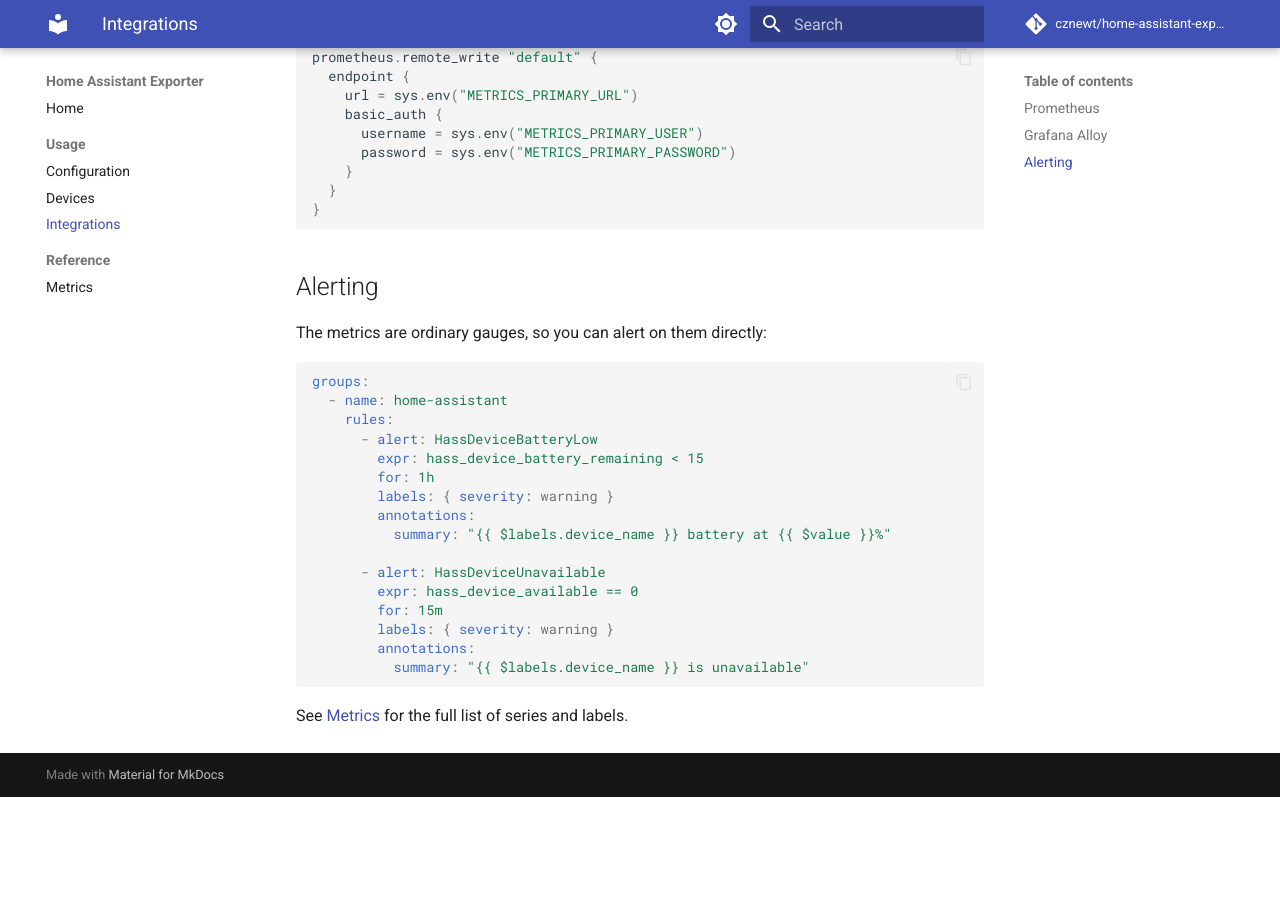
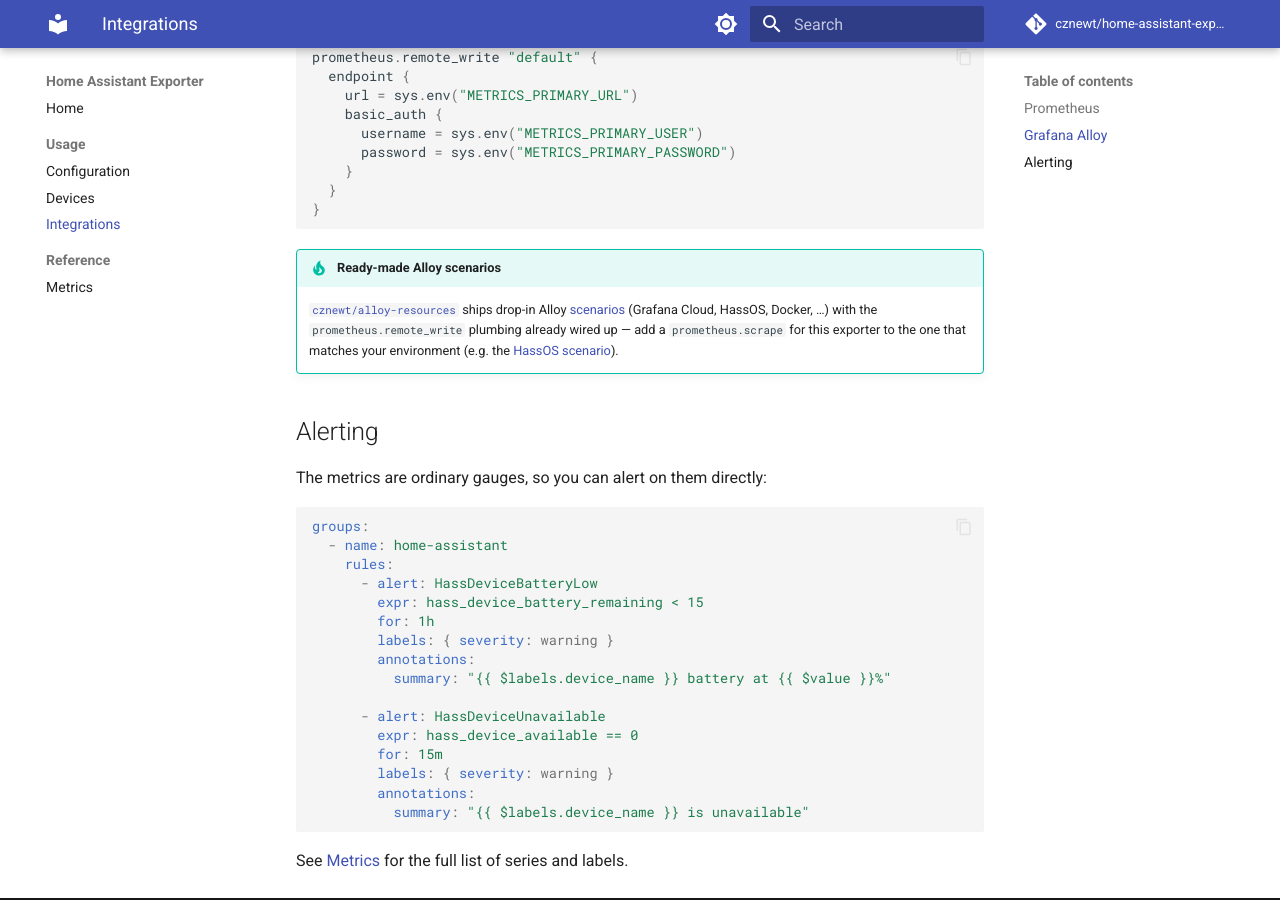
Before and after one commit to cznewt/home-assistant-exporter, an MkDocs documentation site: the page built from docs/integrations.md, in a window 1280 px wide and 900 px high, scrolled down 828 px. Built offline with MkDocs 1.6.1 and Material for MkDocs 9.7.7, drawn with Linux system fonts in a browser that asks for light colours; comment, search, counter and statistics services are not loaded; before the commit the page ends 1625 px from its top, so only the background shows below that.

Commit message:
docs(integrations): link the cznewt/alloy-resources scenarios
Point Alloy users at the ready-made scenarios repo (Grafana Cloud / HassOS /
Docker) that already wires up prometheus.remote_write.

````diff
--- a/docs/integrations.md
+++ b/docs/integrations.md
@@ -46,6 +46,14 @@
 }
 ```
 
+!!! tip "Ready-made Alloy scenarios"
+    [`cznewt/alloy-resources`](https://github.com/cznewt/alloy-resources) ships
+    drop-in Alloy [scenarios](https://github.com/cznewt/alloy-resources/tree/main/scenarios)
+    (Grafana Cloud, HassOS, Docker, …) with the `prometheus.remote_write` plumbing
+    already wired up — add a `prometheus.scrape` for this exporter to the one that
+    matches your environment (e.g. the
+    [HassOS scenario](https://github.com/cznewt/alloy-resources/tree/main/scenarios/hassos)).
+
 ## Alerting
 
 The metrics are ordinary gauges, so you can alert on them directly:
````
